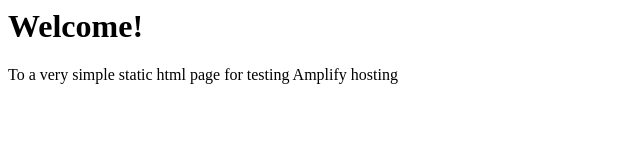
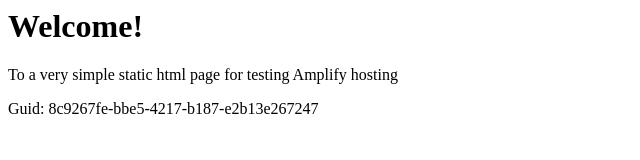
Before and after one commit to aws-aemilia-lhr/Github-PR-Commit-Integration-Test-DoNotTouch-GithubWebhookPreviewCanaryTest-v1-prod-eu-west-2, a website: page src/index.html in a window 1280 px wide. Shown: the whole page, without its empty margins (0-640 px from the left). Drawn offline with Linux system fonts and the light colour scheme.

Commit message:
commit from integ tests

```diff
--- a/src/index.html
+++ b/src/index.html
@@ -1,3 +1,5 @@
+
+
 <html lang="en">
 
 <head>
@@ -10,6 +12,6 @@
 <body>
     <h1>Welcome!</h1>
     <p>To a very simple static html page for testing Amplify hosting</p>
-</body>
+    <p>Guid: 8c9267fe-bbe5-4217-b187-e2b13e267247</p></body>
 
 </html>
```
